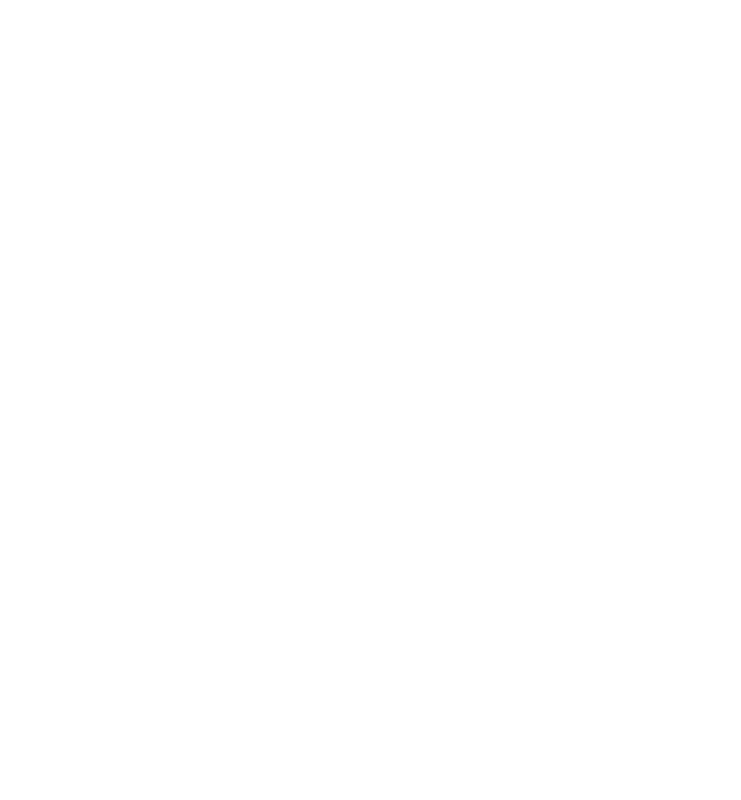
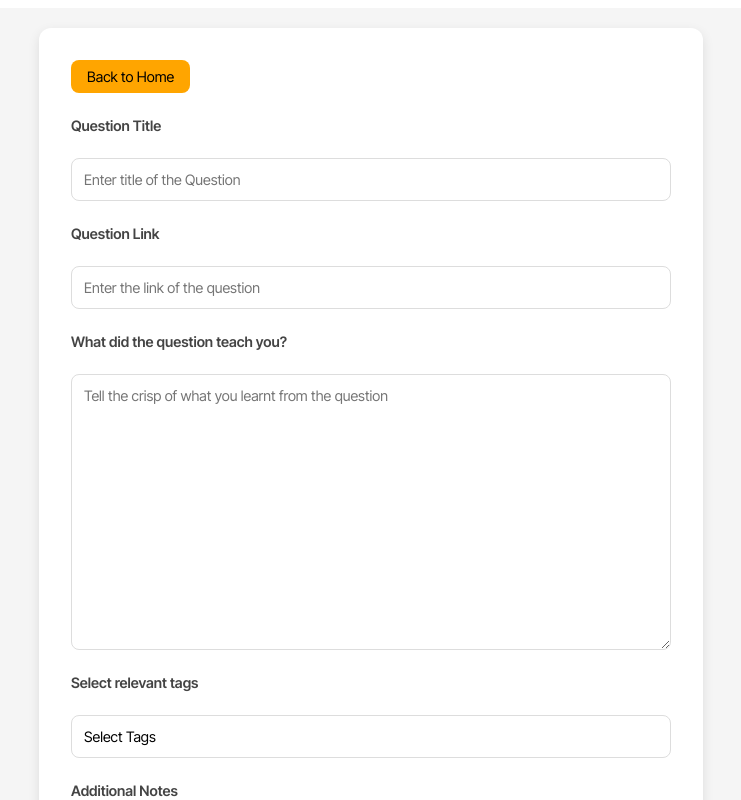
Before and after one commit to HarshJS30/grindbook, a React (Vite) app in the folder grindjeet/: page /form in a window 1280 px wide. Before the commit this address had no page. Shown: the top 800 px of the page, without its empty margins (269-1010 px from the left). Built offline with nearby package versions, Linux system fonts and the light colour scheme; a web font is replaced by a local one.

Commit message:
added form page

```diff
--- a/grindjeet/src/App.jsx
+++ b/grindjeet/src/App.jsx
@@ -4,6 +4,7 @@
 import Signup from './Components/Signup';
 import Login from './Components/Login';
 import Dashboard from './Components/Dashboard';
+import Form from './Components/Form';
 
 function App() {
   return (
@@ -13,6 +14,7 @@
             <Route path='/signup' element={<Signup />}></Route>
             <Route path='/login' element={<Login />}></Route>
             <Route path='/dashboard' element={<Dashboard />}></Route>
+            <Route path='/form' element={<Form />}></Route>
         </Routes>
     </>
   );
--- a/grindjeet/src/Components/Dashboard.jsx
+++ b/grindjeet/src/Components/Dashboard.jsx
@@ -4,9 +4,10 @@
 import avatar from '../assets/user.png';
 import '../assets/grindbook.css';
 import { FaClock, FaBookmark, FaSearch, FaTags } from 'react-icons/fa';
-import { Link } from "react-router-dom";
+import { Link, useNavigate } from "react-router-dom";
 
 export default function Dashboard() {
+    const navigate = useNavigate();
     return (
         <>
             <div
@@ -29,7 +30,7 @@
                         <FaSearch className="search-icon" />
                         <input type="search" className="search" placeholder="search by name" />
                     </div>
-                    <button>Add question</button>
+                    <button onClick={()=>navigate('/form')}>Add question</button>
                     <div className="avatar">
                         <img src={avatar} alt="Profile" className="profile" />
                         <label>My Profile</label>
--- /dev/null
+++ b/grindjeet/src/Components/Form.jsx
@@ -0,0 +1,71 @@
+import React, { useState } from 'react';
+import '../assets/grindbook.css';
+import { useNavigate } from "react-router-dom";
+
+export default function Form() {
+
+    const navigate = useNavigate();
+
+    const tags = [
+    "Arrays", "DP", "Trees", "Graph", "Strings", "Recursion",
+    "Sorting", "Searching", "Linked List", "Hashmaps", "Stacks", "Queues"
+    ];
+
+    const [selectedTags, setSelectedTags] = useState([]);
+    const [isDropdownOpen, setIsDropdownOpen] = useState(false);
+
+    const toggleDropdown = () => {
+    setIsDropdownOpen(!isDropdownOpen);
+    };
+
+    const handleTagSelection = (tag) => {
+    if (selectedTags.includes(tag)) {
+        setSelectedTags(selectedTags.filter((t) => t !== tag));
+    } else {
+        setSelectedTags([...selectedTags, tag]);
+    }
+    };
+
+    return (
+    <div className="add">
+        <div className="form-content-container">
+        <button className='btn' onClick={()=>navigate('/dashboard')}>Back to Home</button>
+        <form className="form-container">
+            <label htmlFor="title">Question Title</label>
+            <input type="text" id="title" placeholder="Enter title of the Question" className="form-input" />
+
+            <label htmlFor="link">Question Link</label>
+            <input type="text" id="link" placeholder="Enter the link of the question" className="form-input" />
+
+            <label htmlFor="learnings">What did the question teach you?</label>
+            <textarea id="learnings" placeholder="Tell the crisp of what you learnt from the question" className="form-textarea" />
+
+            <label htmlFor="tags">Select relevant tags</label>
+            <div className="tag-dropdown">
+            <button type="button" className="tag-dropdown-button" onClick={toggleDropdown}>
+                {selectedTags.length > 0 ? selectedTags.join(', ') : "Select Tags"}
+            </button>
+            {isDropdownOpen && (
+                <div className="tag-dropdown-content">
+                {tags.map((tag) => (
+                    <label key={tag} className="tag-option">
+                    <input
+                        type="checkbox"
+                        value={tag}
+                        checked={selectedTags.includes(tag)}
+                        onChange={() => handleTagSelection(tag)}
+                    />
+                    {tag}
+                    </label>
+                ))}
+                </div>
+            )}
+            </div>
+
+            <label htmlFor="notes">Additional Notes</label>
+            <textarea id="notes" placeholder="Additional notes or the solution of the question" className="form-textarea" />
+        </form>
+        </div>
+    </div>
+    );
+    }
--- a/grindjeet/src/assets/grindbook.css
+++ b/grindjeet/src/assets/grindbook.css
@@ -174,3 +174,124 @@
     position: relative;
     top: 2rem;
 }
+.add {
+  display: flex;
+  justify-content: center;
+  align-items: center;
+  min-height: 100vh;
+  background-color: #f5f5f5;
+  padding: 20px;
+  font-family: "Inter Tight" , serif;
+}
+
+.form-content-container {
+  background-color: #ffffff;
+  border-radius: 12px;
+  box-shadow: 0 4px 12px rgba(0, 0, 0, 0.1);
+  padding: 2rem;
+  max-width: 600px;
+  width: 100%;
+}
+
+.form-container {
+  display: flex;
+  flex-direction: column;
+  gap: 1.5rem;
+}
+
+
+label {
+  font-size: 0.9rem;
+  font-weight: 600;
+  color: #444;
+}
+
+
+.form-input,
+.form-textarea {
+  padding: 0.75rem;
+  border: 1px solid #ddd;
+  border-radius: 8px;
+  font-size: 0.9rem;
+  font-family: 'Inter Tight', sans-serif;
+  outline: none;
+  transition: border-color 0.3s ease;
+}
+
+.form-input:focus,
+.form-textarea:focus {
+  border-color: #007bff;
+  box-shadow: 0 0 0 2px rgba(0, 123, 255, 0.1);
+}
+
+.tag-dropdown {
+  position: relative;
+}
+
+.tag-dropdown-button {
+  width: 100%;
+  padding: 0.75rem;
+  border: 1px solid #ddd;
+  border-radius: 8px;
+  background-color: #fff;
+  font-size: 0.9rem;
+  font-family: 'Inter Tight', sans-serif;
+  text-align: left;
+  cursor: pointer;
+  transition: border-color 0.3s ease;
+}
+
+.tag-dropdown-button:hover {
+  border-color: #007bff;
+}
+
+.tag-dropdown-content {
+  position: absolute;
+  top: 100%;
+  left: 0;
+  right: 0;
+  background-color: #fff;
+  border: 1px solid #ddd;
+  border-radius: 8px;
+  margin-top: 0.5rem;
+  padding: 0.5rem;
+  box-shadow: 0 4px 12px rgba(0, 0, 0, 0.1);
+  z-index: 10;
+}
+
+.tag-option {
+  display: flex;
+  align-items: center;
+  gap: 0.5rem;
+  padding: 0.5rem;
+  font-size: 0.9rem;
+  cursor: pointer;
+  transition: background-color 0.3s ease;
+}
+
+.tag-option:hover {
+  background-color: #f5f5f5;
+}
+
+.tag-option input {
+  margin: 0;
+  cursor: pointer;
+}
+
+.form-textarea {
+  resize: vertical;
+  min-height: 250px;
+}
+.add .btn{
+    font-family: 'Inter Tight', sans-serif;
+    font-size: 0.9rem;
+    font-weight: 400;
+    color: #000;
+    background-color: #ffa500;
+    border-radius: 8px;
+    border: none;
+    padding: 0.5rem 1rem;
+    cursor: pointer;
+    transition: all 0.3s ease;
+    margin-bottom: 1.5rem;
+}
```
Also changed, not shown: grindjeet/src/assets/form.jpg (added).
